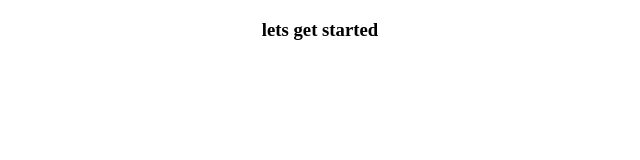
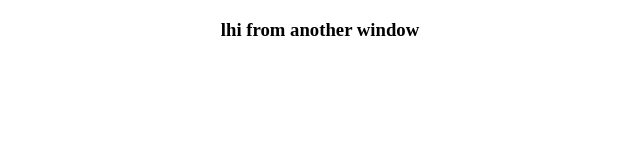
Before and after one commit to abdq293/first-react, a React (Create React App) app: page / in a window 1280 px wide. Shown: the top 160 px of the page, without its empty margins (320-960 px from the left). Built offline with nearby package versions, Linux system fonts and the light colour scheme.

Commit message:
testing commiting after cloning.

```diff
--- a/src/App.js
+++ b/src/App.js
@@ -3,7 +3,7 @@ import "./App.css";
 function App() {
   return (
     <div className="App">
-      <h3>lets get started</h3>
+      <h3>lhi from another window</h3>
     </div>
   );
 }
```
